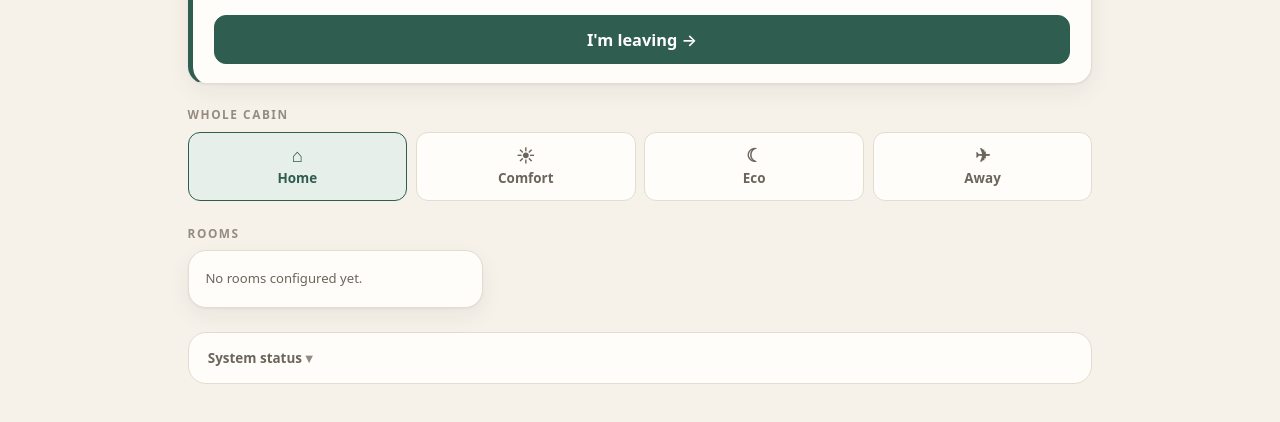
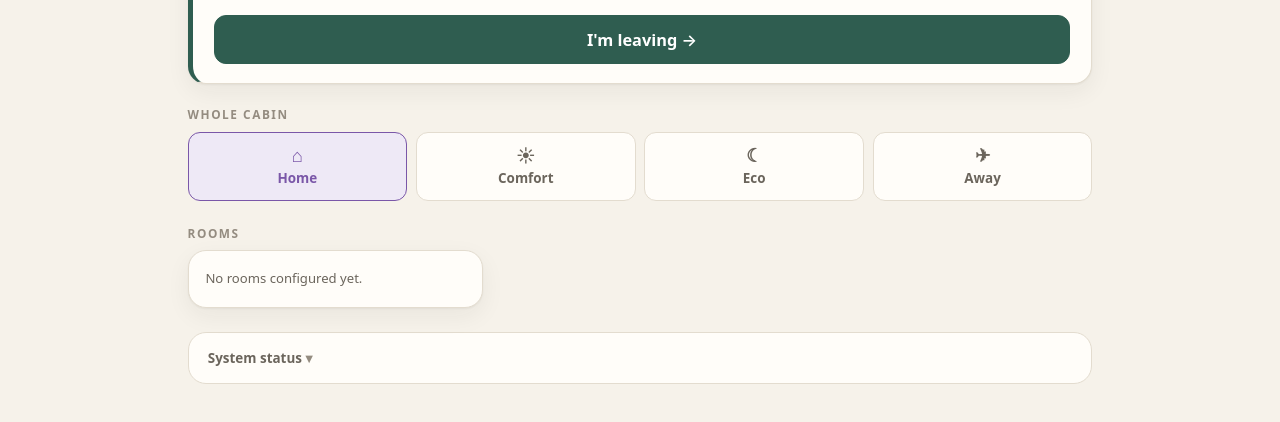
Before and after one commit to aba1975/Nobo_Raspberry_PI, a plain HTML site: page app/static/concepts/d/index.html in a window 1280 px wide. Shown: the part 194-616 px from the top of the page. Drawn offline with Linux system fonts and the light colour scheme; no server answers.

Commit message:
Give a selected Schedule button the schedule colour
With eco now green, a pine-green selected Schedule button read as Eco.

Co-authored-by: Copilot App <223556219+Copilot@users.noreply.github.com>

```diff
--- a/app/static/concepts/d/d.css
+++ b/app/static/concepts/d/d.css
@@ -227,6 +227,11 @@ main { max-width: 940px; margin: 0 auto; padding: 1.1rem 1.1rem 3.5rem; }
 .mode-glyph { font-size: 1.15rem; line-height: 1; }
 .mode-btn:hover { border-color: var(--pine); color: var(--ink); }
 .mode-btn[aria-pressed="true"] { background: var(--pine-wash); border-color: var(--pine); color: var(--pine); }
+/* "Schedule"/"Home" means following the week, so it takes the schedule violet -
+   otherwise a selected Schedule button reads as Eco now that Eco is green. */
+.mode-btn[data-zmode="normal"][aria-pressed="true"],
+.mode-btn[data-global="home"][aria-pressed="true"],
+.mode-btn[data-global="normal"][aria-pressed="true"] { background: var(--m-sched-wash); border-color: var(--m-sched); color: var(--m-sched); }
 .mode-btn[data-global="comfort"][aria-pressed="true"] { background: var(--m-comfort-wash); border-color: var(--m-comfort); color: var(--m-comfort); }
 .mode-btn[data-global="eco"][aria-pressed="true"] { background: var(--m-eco-wash); border-color: var(--m-eco); color: var(--m-eco); }
 .mode-btn[data-global="away"][aria-pressed="true"] { background: var(--m-away-wash); border-color: var(--m-away); color: var(--m-away); }
```
